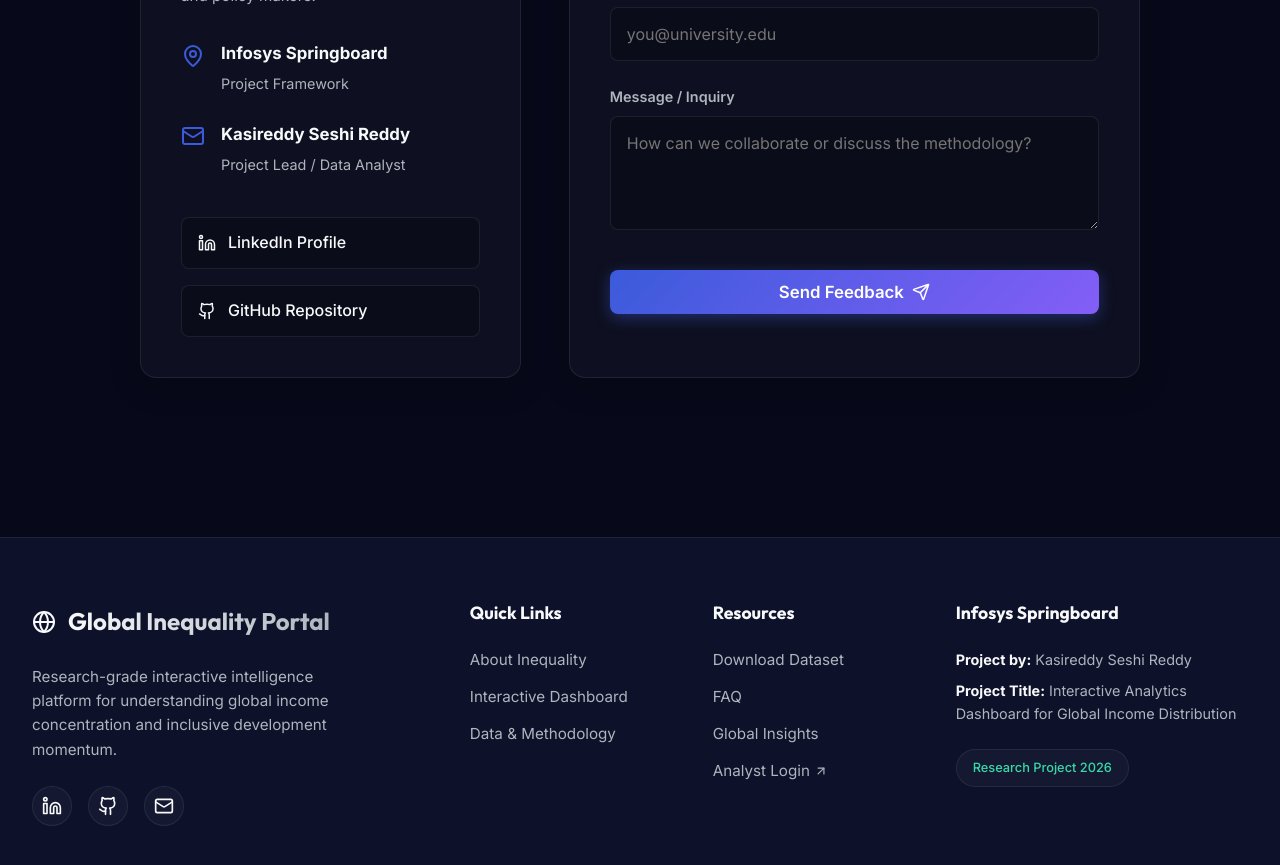
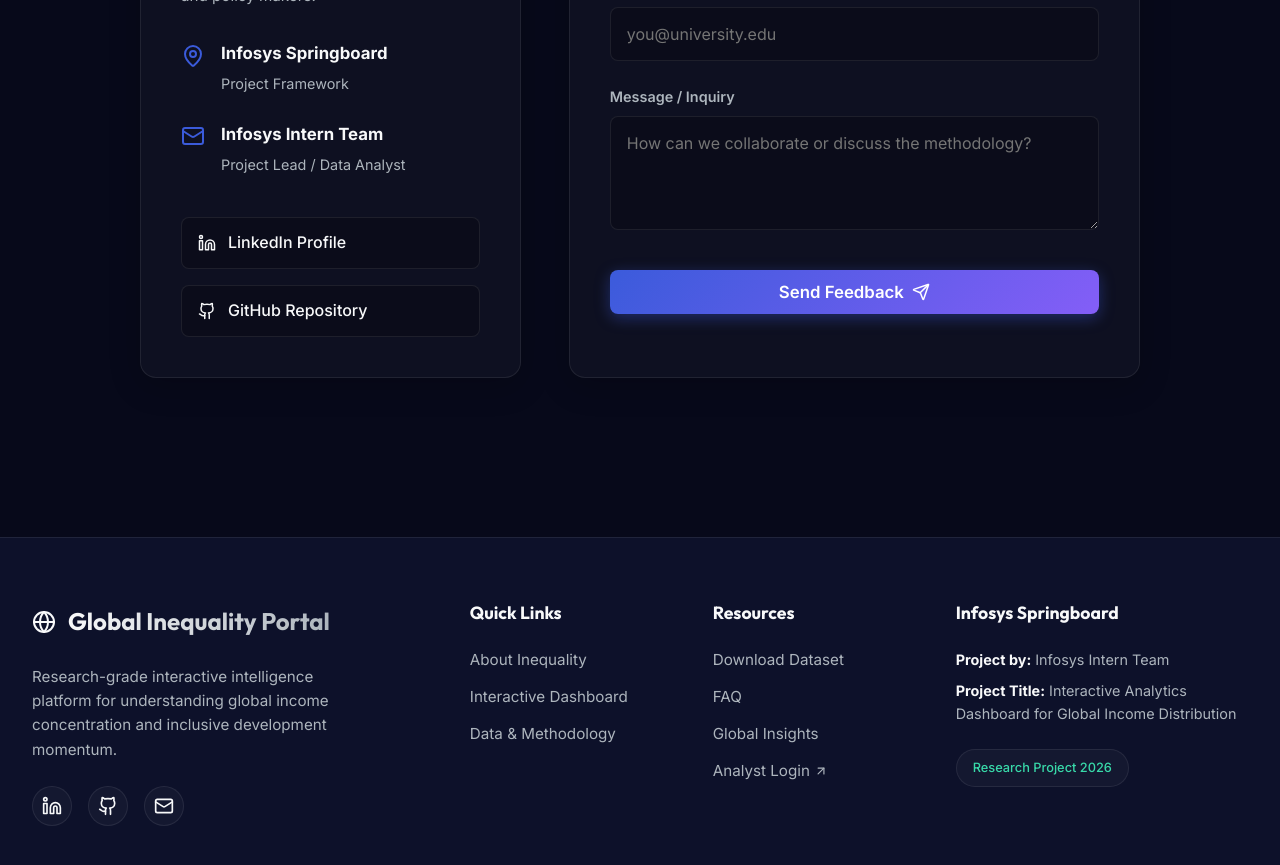
Before and after one commit to Kasireddy-Seshi-Reddy/global-income-distribution, a React (Vite) app in the folder frontend/: page / in a window 1280 px wide. Shown: the part 5560-6425 px from the top of the page. Built offline with nearby package versions, Linux system fonts and the light colour scheme; no server answers; sample sign-in values are in the browser's storage.

Commit message:
chore: rebrand portal identity to Infosys Intern Team

```diff
--- a/frontend/src/components/Footer.jsx
+++ b/frontend/src/components/Footer.jsx
@@ -46,7 +46,7 @@
 
                     <div className="footer-project">
                         <h4>Infosys Springboard</h4>
-                        <p><strong>Project by:</strong> Kasireddy Seshi Reddy</p>
+                        <p><strong>Project by:</strong> Infosys Intern Team</p>
                         <p><strong>Project Title:</strong> Interactive Analytics Dashboard for Global Income Distribution</p>
                         <div className="footer-glass-badge">
                             Research Project 2026
--- a/frontend/src/components/home/Contact.jsx
+++ b/frontend/src/components/home/Contact.jsx
@@ -68,7 +68,7 @@
                             <div className="info-item">
                                 <Mail className="info-icon" />
                                 <div>
-                                    <strong>Kasireddy Seshi Reddy</strong>
+                                    <strong>Infosys Intern Team</strong>
                                     <span>Project Lead / Data Analyst</span>
                                 </div>
                             </div>
--- a/frontend/src/components/home/Report.jsx
+++ b/frontend/src/components/home/Report.jsx
@@ -51,7 +51,7 @@
                     <div className="report-preview glass-panel">
                         <div className="report-page">
                             <h3 className="doc-title">Project Documentation: Interactive Analytics Dashboard</h3>
-                            <div className="doc-author">Author: Kasireddy Seshi Reddy | Infosys Springboard</div>
+                            <div className="doc-author">Author: Infosys Intern Team | Infosys Springboard</div>
                             <p className="doc-text">
                                 The objective of this project is to create an interactive analytics dashboard for exploring global income distribution patterns. Using Power BI, we implement a robust data engineering framework derived from Merged_sheet.xlsx spanning multiple socioeconomic indicators.
                             </p>
```
Also changed, not shown: 2 other files (tests, documents, lock files or other folders).
